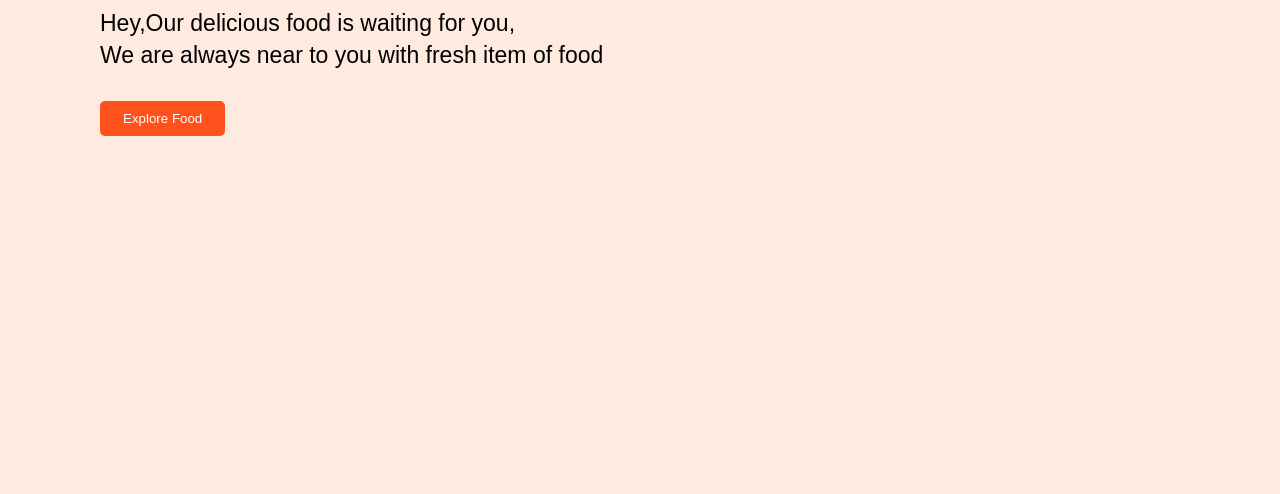
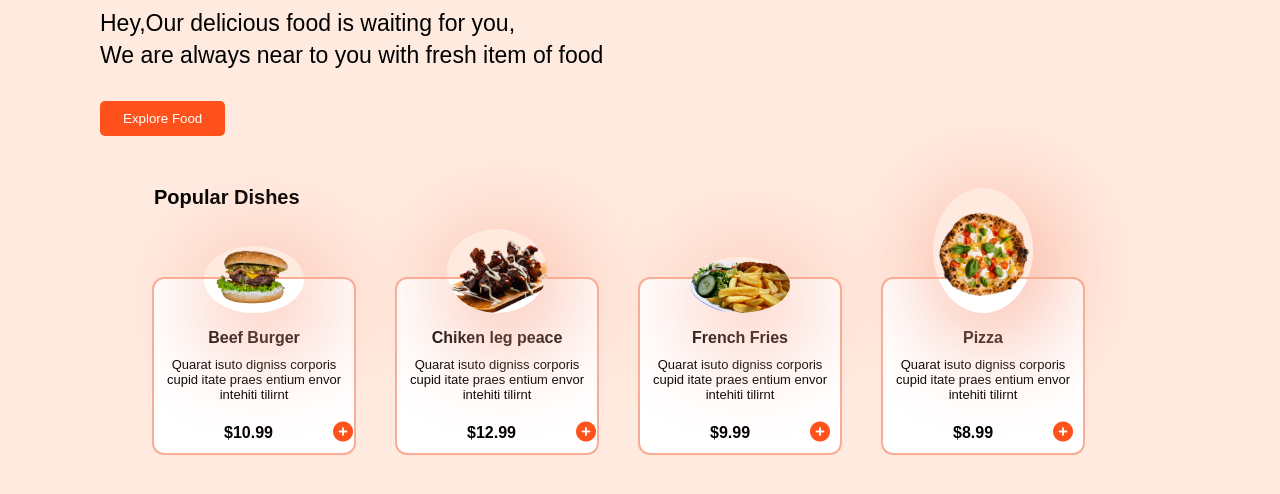
Before and after one commit to mdswadhin-design/E-Commerce-Flower-Shop, a plain HTML site: page index.html in a window 1280 px wide. Shown: the part 336-830 px from the top of the page. Before the commit the page ends 800 px from the top, so only its background shows below. Drawn offline with Linux system fonts and the light colour scheme.

Commit message:
project done

```diff
--- a/index.html
+++ b/index.html
@@ -40,5 +40,70 @@
             </div>
         </div>
     </section>
+    <section class="category">
+        <div class="list-items">
+            <h3>Popular Dishes</h3>
+            <div class="card-list">
+                <div class="card">
+                <img src="image/burger.png" alt="">
+                <div class="food-title">
+                    <h1>Beef Burger</h1>
+                </div>
+                <div class="desc-food">
+                    <p>Quarat isuto digniss corporis cupid itate praes entium envor intehiti tilirnt
+                    </p>
+                </div>
+                <div class="price">
+                    <span>$10.99</span><span><i class="fa-solid fa-circle-plus"></i></span>
+                </div>
+                </div>
+                <div class="card">
+                    <img src="image/chiken.png" alt="">
+                    <div class="food-title">
+                        <h1>Chiken leg peace</h1>
+                    </div>
+                    <div class="desc-food">
+                        <p>Quarat isuto digniss corporis cupid itate praes entium envor intehiti tilirnt
+                        </p>
+                    </div>
+                    <div class="price">
+                        <span>$12.99</span><span><i class="fa-solid fa-circle-plus"></i></span>
+                    </div>
+                    </div>
+                    <div class="card">
+                        <img src="image/french fries.png" alt="">
+                        <div class="food-title">
+                            <h1>French Fries </h1>
+                        </div>
+                        <div class="desc-food">
+                            <p>Quarat isuto digniss corporis cupid itate praes entium envor intehiti tilirnt
+                            </p>
+                        </div>
+                        <div class="price">
+                            <span>$9.99</span><span><i class="fa-solid fa-circle-plus"></i></span>
+                        </div>
+                        </div>
+                        <div class="card">
+                            <img src="image/pizza.png" alt="">
+                            <div class="food-title">
+                                <h1>Pizza</h1>
+                            </div>
+                            <div class="desc-food">
+                                <p>Quarat isuto digniss corporis cupid itate praes entium envor intehiti tilirnt
+                                </p>
+                            </div>
+                            <div class="price">
+                                <span>$8.99</span><span><i class="fa-solid fa-circle-plus"></i></span>
+                            </div>
+                            </div>
+
+            </div>
+
+        </div>
+    </section>
+    <script src="https://kit.fontawesome.com/278c843ef4.js" crossorigin="anonymous"></script>
+
 </body>
+
+
 </html>
--- a/style.css
+++ b/style.css
@@ -125,3 +125,97 @@ input{
         transform: rotate(360deg);
     }
 }
+.category{
+    width: 100%;
+    display: flex;
+    margin-bottom: 50px;
+    justify-content: center;
+
+}
+.category .list-items{
+    width: 90%;
+    position: relative;
+    margin-top: 50px;
+}
+.category .list-items h3{
+    font-size: 20px;
+    font-weight: 600;
+    font-family: sans-serif;
+    margin-bottom: 70px;
+}
+.category .list-items .card-list{
+    display: grid;
+    grid-template-columns: repeat(4, 1fr);
+}
+
+.category .card-list .card{
+    width: 200px;
+    height: auto;
+    display: block;
+    padding: 10px;
+    border-radius: 10px;
+    position: relative;
+    background: #ffffff;
+    outline: 2px solid #faad96;
+}
+.category .card-list .card img{
+    width:100px ;
+    height: auto;
+    bottom: 140px;
+    left: 50px;
+    object-fit: cover;
+    object-position: center;
+    background-repeat: no-repeat;
+    position: absolute;
+    box-shadow: 10px 20px 100px 10px #faad96;
+    border-radius: 50%;
+
+
+}
+.category .card-list .card .food-title{
+    padding: 40px 0 10px ;
+}
+.category .card-list .card .food-title h1{
+    text-align: center;
+    font-weight: bold;
+    font-size: 16px;
+    font-family: sans-serif;
+}
+.category .card .desc-food p{
+    font-size: 13px;
+    text-align: center;
+    font-weight: 500;
+    margin-bottom: 20px;
+    font-family: sans-serif;
+
+}
+.category .card .price{
+   display: flex;
+   align-items: center;
+   justify-content: space-between;
+}
+.category .card .price span{
+    font-weight: 600;
+    font-family: sans-serif;
+}
+.category .card .price span i{
+    color: #ff511c;
+    font-size: 20px;
+    cursor: pointer;
+    margin-right: 0px;
+
+}
+.category .card .price span{
+
+   margin-left: 60px;
+
+}
+
+/* scrollbar modification*/
+::-webkit-scrollbar{
+ width: 10px;
+}
+::-webkit-scrollbar-thumb{
+    border-radius: 20px;
+    background-color: #ff511c;
+}
```
Also changed, not shown: image/fish.png (added).
